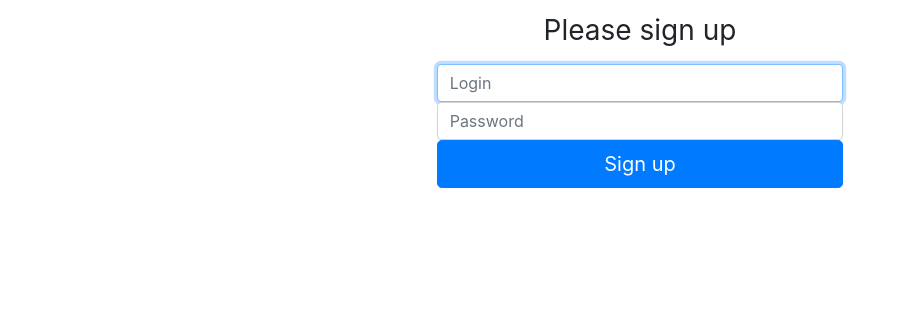
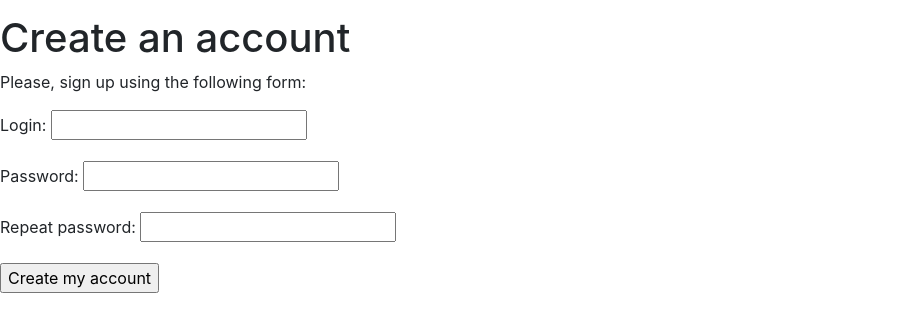
Before and after one commit to Second24Life/PracticeSib, a Django app: page /register/ in a window 1280 px wide. Shown: the part 56-388 px from the top of the page, without its empty margins (0-910 px from the left). Run offline with Django 3.2, Linux system fonts and the light colour scheme; some libraries are stand-ins or nearby versions.

Commit message:
Add registration

```diff
--- a/newHabra/newHabra/settings.py
+++ b/newHabra/newHabra/settings.py
@@ -91,6 +91,7 @@
 # Password validation
 # https://docs.djangoproject.com/en/2.0/ref/settings/#auth-password-validators
 
+
 AUTH_PASSWORD_VALIDATORS = [
     {
         'NAME': 'django.contrib.auth.password_validation.UserAttributeSimilarityValidator',
--- a/newHabra/newHabra/urls.py
+++ b/newHabra/newHabra/urls.py
@@ -1,4 +1,6 @@
 from tapeEntries import views
+from django.contrib import admin
+from django.urls import path
 
 """newHabra URL Configuration
 
@@ -15,15 +17,14 @@
     1. Import the include() function: from django.urls import include, path
     2. Add a URL to urlpatterns:  path('blog/', include('blog.urls'))
 """
-from django.contrib import admin
-from django.urls import path
+
 
 urlpatterns = [
-    path('admin/', admin.site.urls),
-    path('', views.index),
-    path('profile/<int:id>/', views.profile),
-    path('auth/', views.auth),
-    path('register/', views.register),
-    path('add_post/', views.add_post),
-    path('edit_post/<int:id>/', views.edit_post)
+    path('admin/', admin.site.urls, name='admin'),
+    path('', views.index, name='index'),
+    path('profile/<int:id>/', views.profile, name='profile'),
+    path('auth/', views.auth, name='auth'),
+    path('register/', views.register, name='register'),
+    path('add_post/', views.add_post, name='add_post'),
+    path('edit_post/<int:id>/', views.edit_post, name='edit_post')
 ]
--- /dev/null
+++ b/newHabra/tapeEntries/forms.py
@@ -0,0 +1,18 @@
+from django import forms
+from .models import User
+
+
+class UserRegistrationForm(forms.ModelForm):
+    password = forms.CharField(label='Password', widget=forms.PasswordInput)
+    password2 = forms.CharField(
+        label='Repeat password', widget=forms.PasswordInput)
+
+    class Meta:
+        model = User
+        fields = ('login',)
+
+    def clean_password2(self):
+        cd = self.cleaned_data
+        if cd['password'] != cd['password2']:
+            raise forms.ValidationError('Password don\'t match')
+        return cd['password2']
--- a/newHabra/tapeEntries/models.py
+++ b/newHabra/tapeEntries/models.py
@@ -1,12 +1,31 @@
 from django.db import models
 
+
 class User(models.Model):
-    login = models.CharField(max_length=40)
-    password = models.CharField(max_length=50)
-    lastLoginDate = models.DateTimeField(auto_now_add=False, auto_now=True)
+    login = models.CharField(max_length=40, unique=True)
+    password = models.CharField(max_length=40)
+    lastLoginDate = models.DateTimeField(auto_now=True)
+
+    class Meta:
+        db_table = 'user'
+        ordering = ['-login']
+
+    def __str__(self):
+        return self.login
+
+    #def set_password(self, password):
+
+
 
 class Post(models.Model):
-    name = models.TextField()
-    text = models.TextField()
+    title = models.CharField(max_length=200)
+    body = models.TextField()
     author = models.ForeignKey(User, null=True, on_delete=models.SET_NULL)
-    createDate = models.DateField(auto_now_add=True, auto_now=False)
+    createdDate = models.DateField(auto_now_add=True)
+
+    class Meta:
+        db_table = 'post'
+        ordering = ['-createdDate']
+
+    def __str__(self):
+        return self.title + '. \tAuthor: ' + str(self.author)
--- a/newHabra/tapeEntries/views.py
+++ b/newHabra/tapeEntries/views.py
@@ -1,20 +1,40 @@
 from django.http import HttpResponse
 from django.shortcuts import render
+from .models import User, Post
+from .forms import UserRegistrationForm
+
 
 def index(request):
-    return render(request, "index.html")
+    posts = Post.objects.all()
+    return render(request, "post/index.html", {'posts': posts})
+
 
 def profile(request, id):
     return HttpResponse("<h2>Profile {}</h2>".format(id))
 
+
 def auth(request):
-    return render(request, "auth.html")
+    return render(request, "user/auth.html")
+
 
 def register(request):
-    return render(request, "register.html")
+    if request.method == 'POST':
+        user_form = UserRegistrationForm(request.POST)
+        if user_form.is_valid():
+            new_user = user_form.save(commit=False)
+            # new_user.set_password(user_form.cleaned_data['password'])
+            new_user.save()
+
+            return render(request, 'user/auth.html', {'new_user': new_user})
+    else:
+        user_form = UserRegistrationForm()
+
+    return render(request, "user/register.html", {'user_form': user_form})
+
 
 def add_post(request):
     return HttpResponse("<h2>Add_post</h2>")
 
+
 def edit_post(request, id):
     return HttpResponse("<h2>Edit_post {}</h2>".format(id))
--- a/newHabra/templates/base.html
+++ b/newHabra/templates/base.html
@@ -1,22 +1,15 @@
+{% load staticfiles %}
+
 <!DOCTYPE html>
 <html lang="en">
 <head>
     <meta charset="UTF-8">
     <meta name="viewport" content="width=device-width, initial-scale=1, shrink-to-fit=no">
     <link rel="stylesheet" href="https://maxcdn.bootstrapcdn.com/bootstrap/4.0.0/css/bootstrap.min.css" integrity="sha384-Gn5384xqQ1aoWXA+058RXPxPg6fy4IWvTNh0E263XmFcJlSAwiGgFAW/dAiS6JXm" crossorigin="anonymous">
-    <title>
-        {% block title %}
+    <title>{% block title %}{% endblock %}</title>
 
-        {% endblock %}
-    </title>
     <style>
         .indent { padding-top: 70px; }
-        .outer
-        {
-            display: flex;
-            justify-content: center; /*Центрирование по горизонтали*/
-            align-items: center;     /*Центрирование по вертикали */
-        }
     </style>
 
 </head>
--- a/newHabra/templates/register.html
+++ b/newHabra/templates/user/register.html
@@ -1,6 +1,18 @@
 {% extends 'base.html' %}
 
+{% block title %}Create an account{% endblock %}
+
 {% block content %}
+    <h1>Create an account</h1>
+    <p>Please, sign up using the following form:</p>
+    <form action="." method="post">
+        {{ user_form.as_p }}
+        {% csrf_token %}
+        <p><input type="submit" value="Create my account"></p>
+    </form>
+{% endblock %}
+
+<!--
     <div class="row">
         <div class="col-6 col-md-4"></div>
         <div class="col-6 col-md-4">
@@ -15,4 +27,4 @@
         </div>
         <div class="col-6 col-md-4"></div>
     </div>
-{% endblock %}
+-->
```
Also changed, not shown: newHabra/tapeEntries/admin.py (+16 -1 lines), newHabra/templates/index.html (deleted, +0 -11 lines), newHabra/templates/post/index.html (added, +16 -0 lines), newHabra/tapeEntries/migrations/0003_auto_20180305_0257.py (added), newHabra/tapeEntries/migrations/0004_auto_20180305_0436.py (added), newHabra/templates/user/auth.html (renamed from newHabra/templates/auth.html).
